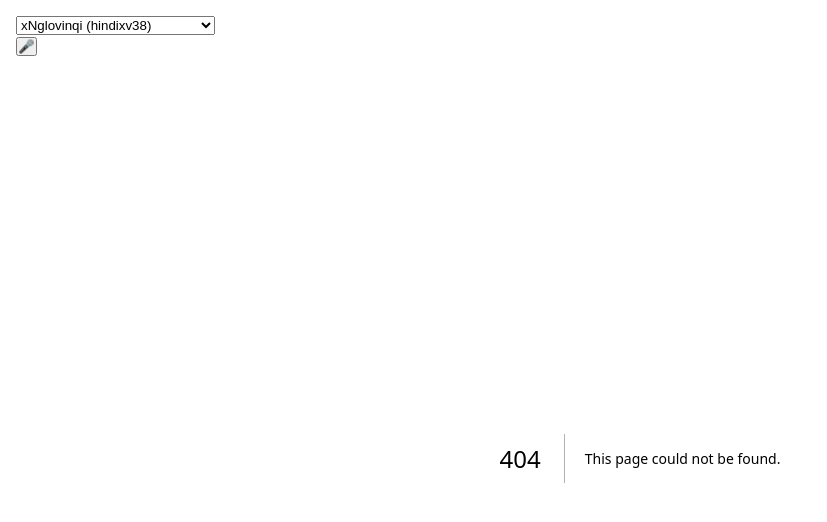
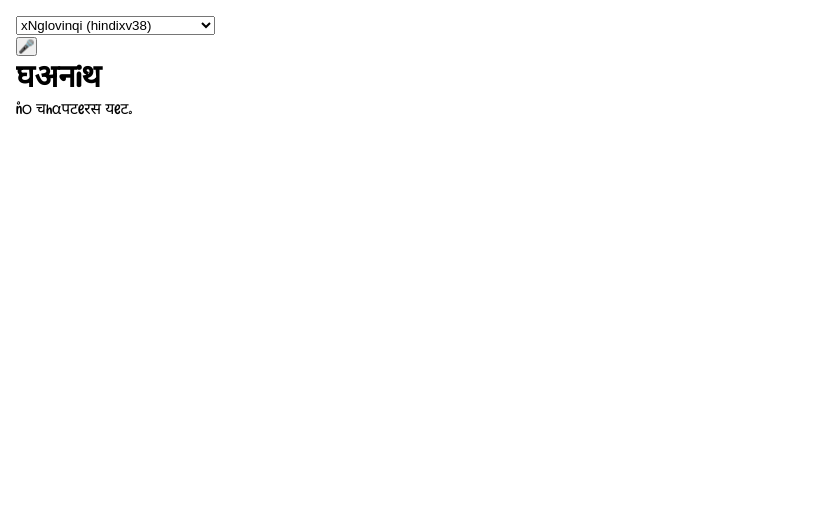
Before and after one commit to zawa8/xnglo-fontpicker-template, a Next.js app: page /kilas/kilas9/Gxnij in a window 1280 px wide. Before the commit this address had no page. Shown: the top 522 px of the page, without its empty margins (0-827 px from the left). Built offline with nearby package versions, Linux system fonts and the light colour scheme.

Commit message:
Add SubjectPage component for displaying subjects

```diff
--- /dev/null
+++ b/app/kilas/[class]/[subject]/page.tsx
@@ -0,0 +1,16 @@
+import ChapterList from '@/components/ChapterList';
+
+export default function SubjectPage({
+  params,
+}: {
+  params: { class: string; subject: string };
+}) {
+  return (
+    <div className="p-4">
+      <h1 className="text-3xl font-bold mb-6 text-center">
+        {params.subject}
+      </h1>
+      <ChapterList classId={params.class} subjectId={params.subject} />
+    </div>
+  );
+}
```
